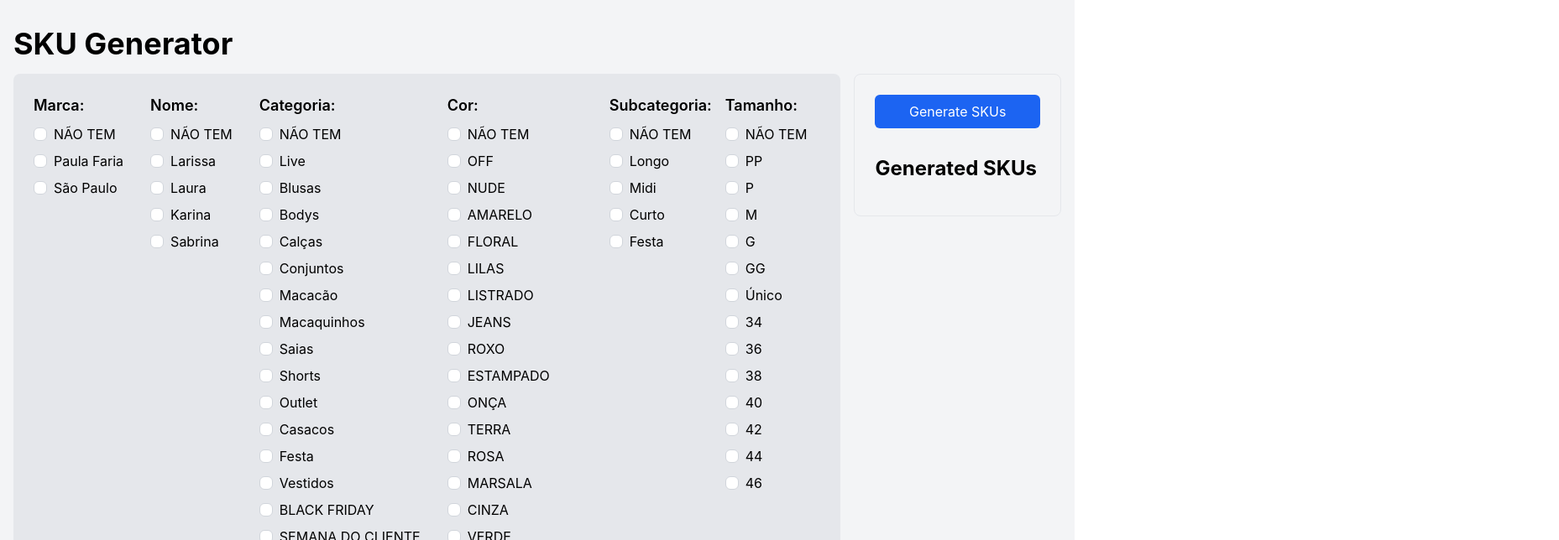
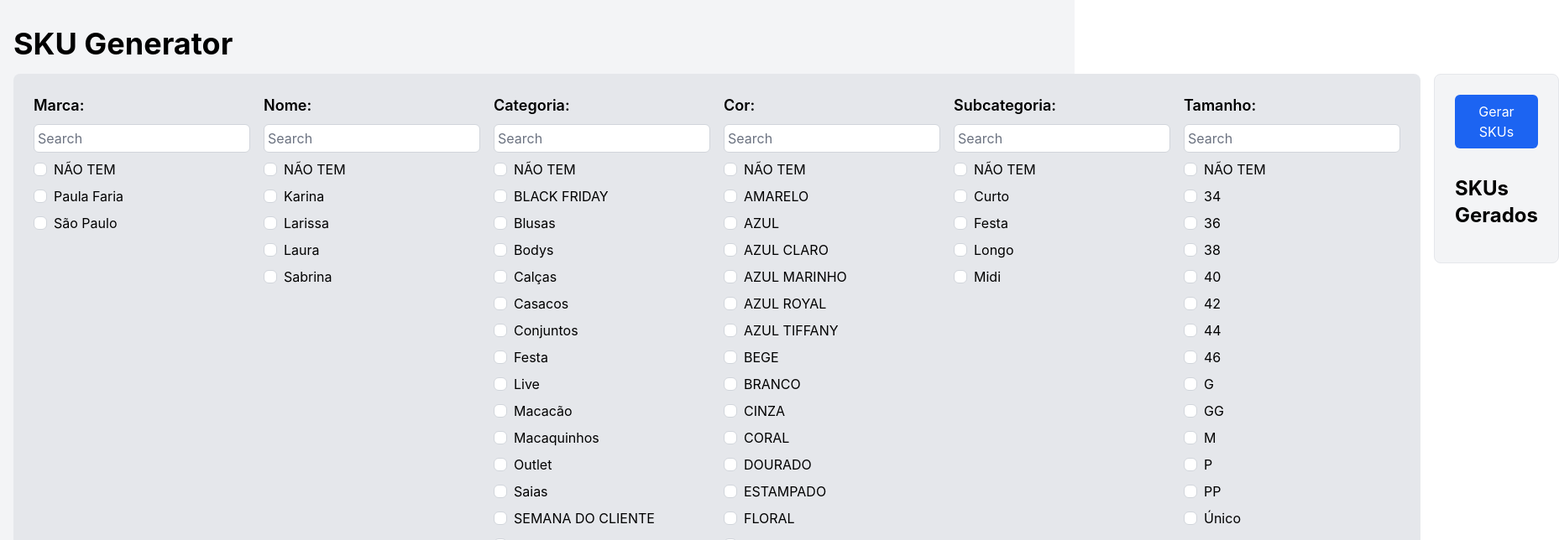
Before and after one commit to oitent/sku-generator, a Next.js app: page / in a window 1280 px wide. Shown: the top 644 px of the page at 84% size, 1857 px wide, since content can reach past the window. Built offline with nearby package versions, Linux system fonts and the light colour scheme.

Commit message:
Add sorting options and search input

```diff
--- a/pages/index.js
+++ b/pages/index.js
@@ -30,6 +30,7 @@ const generateSKUCombinations = (selectedParameters) => {
 const IndexPage = () => {
   const [selectedParameters, setSelectedParameters] = useState({});
   const [skuList, setSkuList] = useState([]);
+  const [searchTerms, setSearchTerms] = useState({});
 
   const handleChange = (e, parameter, value) => {
     const isChecked = e.target.checked;
@@ -46,6 +47,27 @@ const IndexPage = () => {
     }
   };
 
+  const handleSearch = (e, parameter) => {
+    setSearchTerms({
+      ...searchTerms,
+      [parameter]: e.target.value,
+    });
+  };
+
+  const filteredOptions = (parameter) => {
+    const searchTerm = searchTerms[parameter]?.toLowerCase() || '';
+    return parametersData[parameter]
+      .filter((option) =>
+        option.value.toLowerCase().includes(searchTerm)
+      )
+      .sort((a, b) => {
+        if (a.value === 'NÃO TEM') return -1;
+        if (b.value === 'NÃO TEM') return 1;
+        return a.value.localeCompare(b.value);
+      });
+  };
+
+
   const handleSubmit = (e) => {
     e.preventDefault();
     const combinations = generateSKUCombinations(selectedParameters);
@@ -57,13 +79,25 @@ const IndexPage = () => {
       <div className="mx-auto px-4 py-8">
         <h1 className="text-4xl font-bold mb-4 dark:text-white text-black">SKU Generator</h1>
         <form onSubmit={handleSubmit} className="flex flex-row w-full justify-between items-start gap-4">
-          <ul className='flex flex-row gap-4 bg-gray-200 dark:bg-gray-800 rounded-lg p-6'>
 
+          <ul className="flex flex-row gap-4 bg-gray-200 dark:bg-gray-800 rounded-lg p-6">
             {Object.keys(parametersData).map((parameter) => (
-
-              <li key={parameter} className='flex flex-col' data-tooltip-target="tooltip-default">
-                <p className="text-lg font-semibold mb-2 text-black dark:text-gray-200">{parameter}:</p>
-                {parametersData[parameter].map((option) => (
+              <li
+                key={parameter}
+                className="flex flex-col"
+                data-tooltip-target="tooltip-default"
+              >
+                <p className="text-lg font-semibold mb-2 text-black dark:text-gray-200">
+                  {parameter}:
+                </p>
+                <input
+                  type="text"
+                  placeholder="Search"
+                  value={searchTerms[parameter] || ''}
+                  onChange={(e) => handleSearch(e, parameter)}
+                  className="mb-2 p-1 border border-gray-300 dark:border-gray-700 dark:bg-gray-800 rounded-md"
+                />
+                {filteredOptions(parameter).map((option) => (
                   <label
                     key={option.id}
                     className="inline-flex items-center space-x-1 mr-4 mb-2 text-black dark:text-gray-400"
@@ -72,25 +106,25 @@ const IndexPage = () => {
                       type="checkbox"
                       value={option.id}
                       onChange={(e) => handleChange(e, parameter, option.id)}
+                      required
                       className="rounded-md border-gray-300 dark:border-gray-700 dark:bg-gray-300 mr-1"
                     />
                     <span>{option.value}</span>
                   </label>
                 ))}
               </li>
+            ))}
+          </ul>
 
-            ))}
-
-          </ul>
           <div className='flex flex-col w-auto flex-grow flex-wrap bg-gray-100 dark:bg-gray-900 p-6 rounded-lg border border-gray-200 dark:border-gray-500'>
             <button
               type="submit"
               className="px-4 py-2 bg-blue-600 text-white rounded-md"
             >
-              Generate SKUs
+              Gerar SKUs
             </button>
 
-            <h2 className="text-2xl font-bold mt-8 mb-4 text-black dark:text-white">Generated SKUs</h2>
+            <h2 className="text-2xl font-bold mt-8 mb-4 text-black dark:text-white">SKUs Gerados</h2>
             <table className="w-full table-auto">
               <tbody>
                 {skuList.map((sku, index) => (
```
